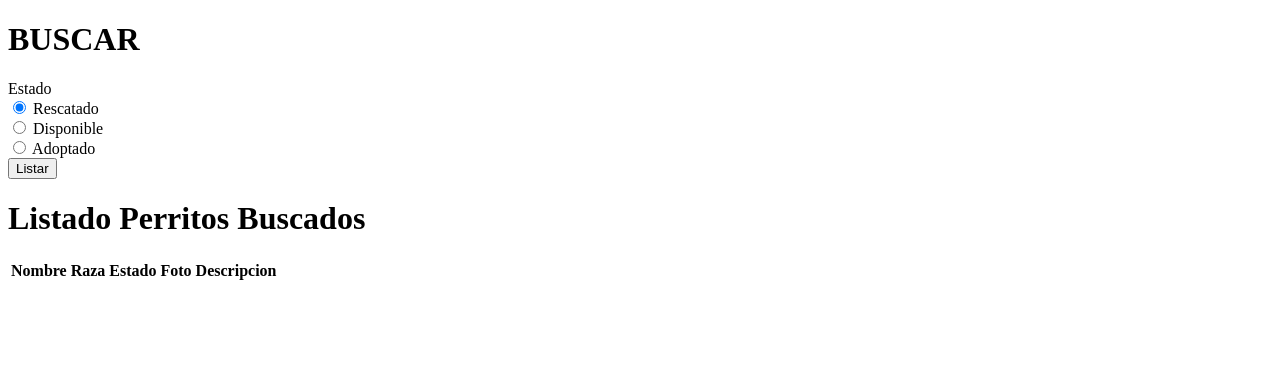
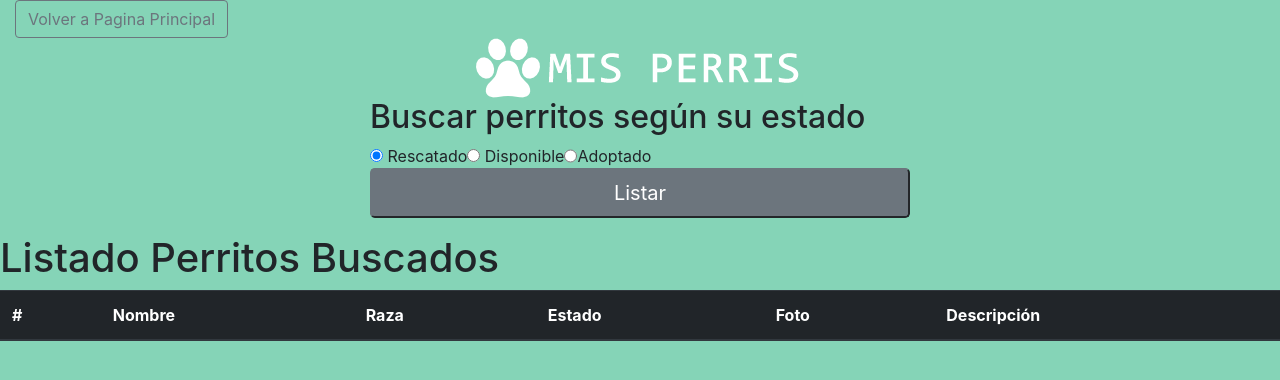
Before and after one commit to EdgarBarreraE/MisPerrisDjango, a Django app: page /form_rescatado/buscar/ in a window 1280 px wide. Shown: the top 380 px of the page. Run offline with Django 3.2, Linux system fonts and the light colour scheme; data that the repository does not hold is empty; some libraries are stand-ins or nearby versions.

Commit message:
IndexFin+PaginasAdminOk

```diff
--- a/registro/templates/buscar.html
+++ b/registro/templates/buscar.html
@@ -1,74 +1,104 @@
 <!DOCTYPE html>
 <html lang="es-CL">
+
 <head>
     <meta charset="UTF-8">
     <meta name="viewport" content="width=device-width, initial-scale=1.0">
     <meta http-equiv="X-UA-Compatible" content="ie=edge">
     {% load static %}
     <title>Buscar</title>
+    <link rel="stylesheet" href="{% static "css/bootstrap.css" %}">
+    <link rel="stylesheet" href="{% static "css/bootstrap-grid.min.css.map" %}">
+    <link rel="stylesheet" href="{% static "css/bootstrap-reboot.css" %}">
+    <link rel="stylesheet" href="{% static "css/bootstrap.min.css" %}">
+    <link rel="stylesheet" href="{% static "css/estilosbuscar.css" %}" type="text/css">
+
+
 </head>
-<body>
-    <h1>BUSCAR</h1>
+<header class="container-fluid fondo_header">
+    <div class="logo-logo">
+        <div class="footer">
+            <a class="btn btn-outline-secondary" href="{% url "index" %}" role="button">Volver a Pagina Principal</a>
+        </div>
+        <img src="{% static "img/logo.png" %}" alt="" class="img-fluid mx-auto d-block logo">
+    </div>
+</header>
+
+<body style="background-color: #85D4B7">
+    <div class="container" >
+        <div class="row">
+            <div class="col-sm-12 col-md-3">
+
+            </div>
+            <div class="col-sm-12 col-md-6">
+                <h2>Buscar perritos según su estado</h2>
 
                 <form action="/form_rescatado/buscar/" method="POST" id="formulario" enctype="multipart/form-data">
                     {% csrf_token %}
-        <label for="estado" class="cols-sm-2 control-label">Estado</label>
 
                     <div class="input-group">
-            <input type="radio" name="estado" value=1 checked class="radiobtn"> Rescatado<br>
-            <input type="radio" name="estado" value=2 class="radiobtn"> Disponible<br>
-            <input type="radio" name="estado" value=3 class="radiobtn"> Adoptado<br>
+                        <div class="xxx">
+                            <input type="radio" name="estado" value=1 checked class="radiobtn"> Rescatado
+                        </div>
+                        <div class="xxx">
+                            <input type="radio" name="estado" value=2 class="radiobtn"> Disponible
+                        </div>
+                        <input type="radio" name="estado" value=3 class="radiobtn"> Adoptado
                     </div>
 
                     <div class="form-group ">
-                <button type="submit" class="btn btn-outline-success">Listar</button>
+                        <button type="submit" class="btn-lg btn-secondary btn-block">Listar</button>
                     </div>
+
                 </form>
+            </div>
+            <div class="col-sm-12 col-md-3">
+
+            </div>
+
+        </div>
 
 
+    </div>
+
+    <!--Comienzo de tabla-->
     <h1>Listado Perritos Buscados</h1>
 
-    <table>
+    <table class="table">
+        <thead class="thead-dark">
             <tr>
-            <th>Nombre</th>
-            <th>Raza</th>
-            <th>Estado</th>
-            <th>Foto</th>
-            <th>Descripcion</th>
+                <th scope="col">#</th>
+                <th scope="col">Nombre</th>
+                <th scope="col">Raza</th>
+                <th scope="col">Estado</th>
+                <th scope="col">Foto</th>
+                <th scope="col">Descripción</th>
             </tr>
+        </thead>
+
+        <tbody>
             {% for p in perritos %}
             <tr>
+                <th scope="row">#</th>
                 <td>{{p.nombre}}</td>
                 <td>{{p.raza}}</td>
                 <td>{% if p.estado == 1 %} Rescatado
                     {% elif p.estado == 2 %} Disponible
                     {% elif p.estado == 3 %} Adoptado
                     {% endif %}</td>
-            <td>
-                    <img src="{{p.foto.url}}">
-            </td>
+                <td><img src="{{p.foto.url}}" height="130px"></td>
                 <td>{{p.descripcion}}</td>
-            <br>
             </tr>
+            {% endfor %}
+        </tbody>
     </table>
-        {% endfor %}
-
-<!--
-         {% for p in object.photo_set.all %}
-         <td>
-             <div>{{ p.title }}</div>
-             <div>
-                 <a href="{% url "photo-detail" p.id %}">
-                     <img src="{% static p.photo.url %}" style="width:200px;height:200px"/>
-                 </a>
-             </div>
-         </td>
-     {% endfor %}
-
--->
-
-
-
+    <script src="https://code.jquery.com/jquery-3.3.1.slim.min.js" integrity="sha384-q8i/X+965DzO0rT7abK41JStQIAqVgRVzpbzo5smXKp4YfRvH+8abtTE1Pi6jizo"
+        crossorigin="anonymous"></script>
+    <script src="https://cdnjs.cloudflare.com/ajax/libs/popper.js/1.14.3/umd/popper.min.js" integrity="sha384-ZMP7rVo3mIykV+2+9J3UJ46jBk0WLaUAdn689aCwoqbBJiSnjAK/l8WvCWPIPm49"
+        crossorigin="anonymous"></script>
+    <script src="https://stackpath.bootstrapcdn.com/bootstrap/4.1.3/js/bootstrap.min.js" integrity="sha384-ChfqqxuZUCnJSK3+MXmPNIyE6ZbWh2IMqE241rYiqJxyMiZ6OW/JmZQ5stwEULTy"
+        crossorigin="anonymous"></script>
 
 </body>
+
 </html>
--- a/registro/templates/form_rescatado.html
+++ b/registro/templates/form_rescatado.html
@@ -26,6 +26,7 @@
         </div>
     </header>
     <div class="container">
+            {% if user.is_authenticated and user.is_staff %}
         <div class="row main">
             <div class="main-login main-center">
                 <h3 class="texto-header">Registrar Rescatado</h3>
@@ -90,6 +91,9 @@
                     </div>
 
                 </form>
+            {% else %}
+        <h1 style="color:white">No tienes permiso para ver el contenido de esta página!</h1>
+            {% endif %}
             </div>
         </div>
     </div>
```
Also changed, not shown: registro/static/css/estilobuscar.css (added, +37 -0 lines), registro/templates/administrador.html (+5 -6 lines), registro/templates/editar.html (+8 -1 lines), registro/templates/lista_rescatados.html (+40 -14 lines), media/fotos/orejon_QeEldOF.jpg (added). Lines whose indentation alone changed are shown as unchanged.
